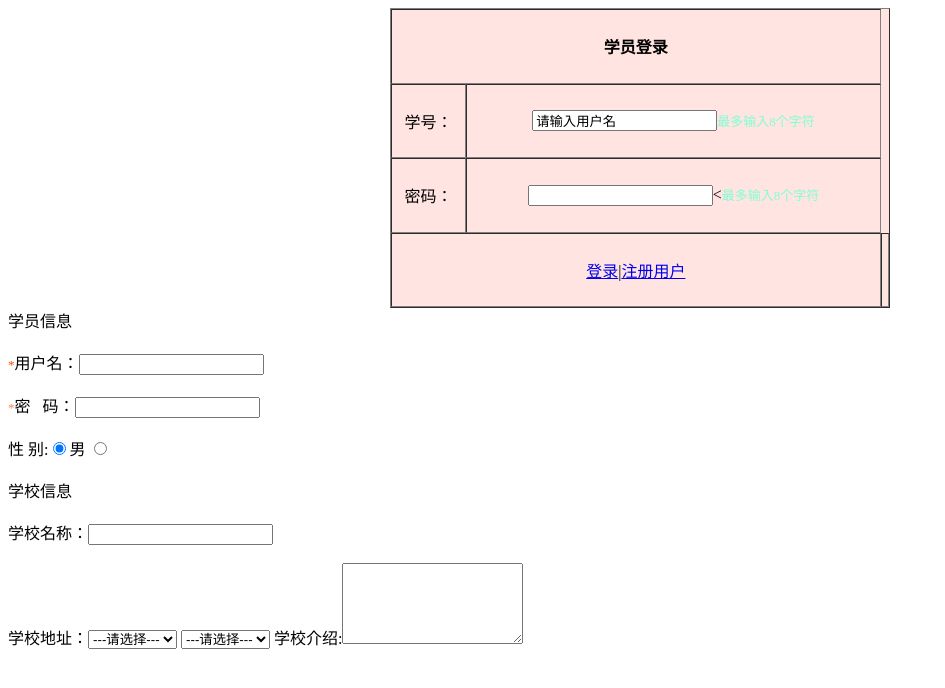
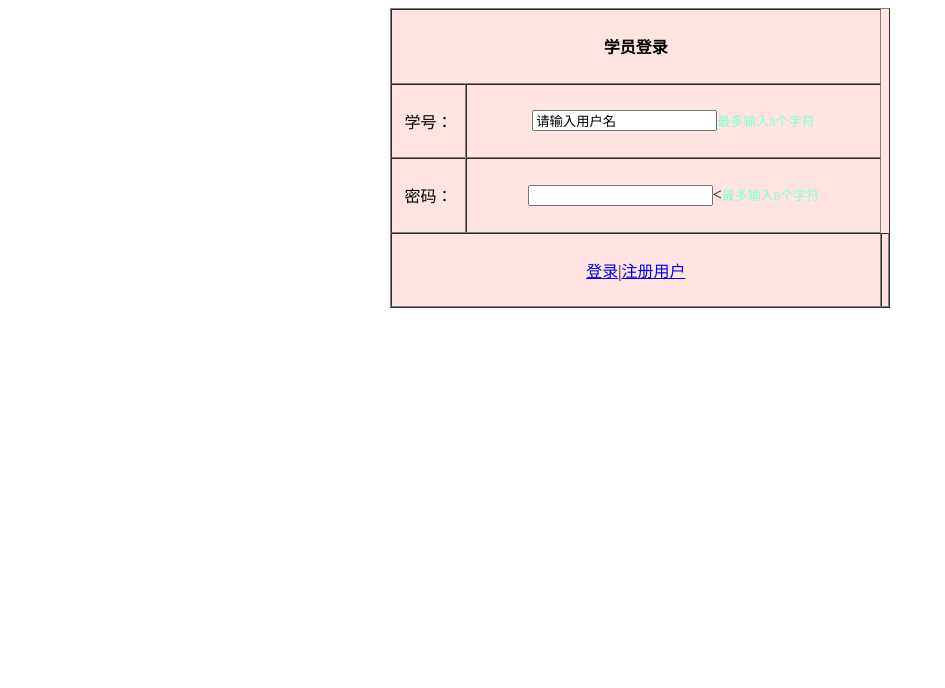
Before and after one commit to 13815157305/13815157305.github.io, a plain HTML site: page index.html in a window 1280 px wide. Shown: the whole page, without its empty margins (0-945 px from the left). Drawn offline with Linux system fonts and the light colour scheme.

Commit message:
Update index.html

```diff
--- a/index.html
+++ b/index.html
@@ -30,52 +30,3 @@
 		 </table>
 	</body>
 </html>
-<!DOCTYPE html>
-<html>
-	<head>
-		<meta charset="utf-8">
-		<title>登录注册页面</title>
-	</head>
-	<body>
-		<form action="1.php" method="post">
-			<fieldaet>
-				<legeng>学员信息</legeng>
-				<br>
-				<br>
-				<font color="orangered" size="2">*</font>用户名：<input type="text">
-				<br>
-				<br>
-				<font color="coral" size="2">*</font>密 &nbsp;   码：<input type="password">
-				<br>
-				<br>
-				性 别:<input type="radio" name="gender "checked="checked">男
-				<input type="radio" name="gender">
-			</fieldaet>
-			<br>
-			<br>
-			<fideldeat>
-				<legeng>学校信息</legeng>
-				<br>
-				<br>
-				学校名称：<input type="text">
-				<br>
-				<br>
-				学校地址：<select>
-					<option selected="selected">---请选择---</option>
-					<option >上海</option>
-					<option >北京</option>
-					<option >江苏</option>
-				</select>
-				<select >
-					<option selected="selected">---请选择---</option>
-					<outgroup label="江苏">
-					<option>镇江</option>
-					<option>徐州</option>
-					<option>南通</option>
-					</outgroup>
-				</select>
-				学校介绍:<textarea cols="20" rows="5"></textarea>
-			</fideldeat>
-		</form>
-	</body>
-</html>
```
